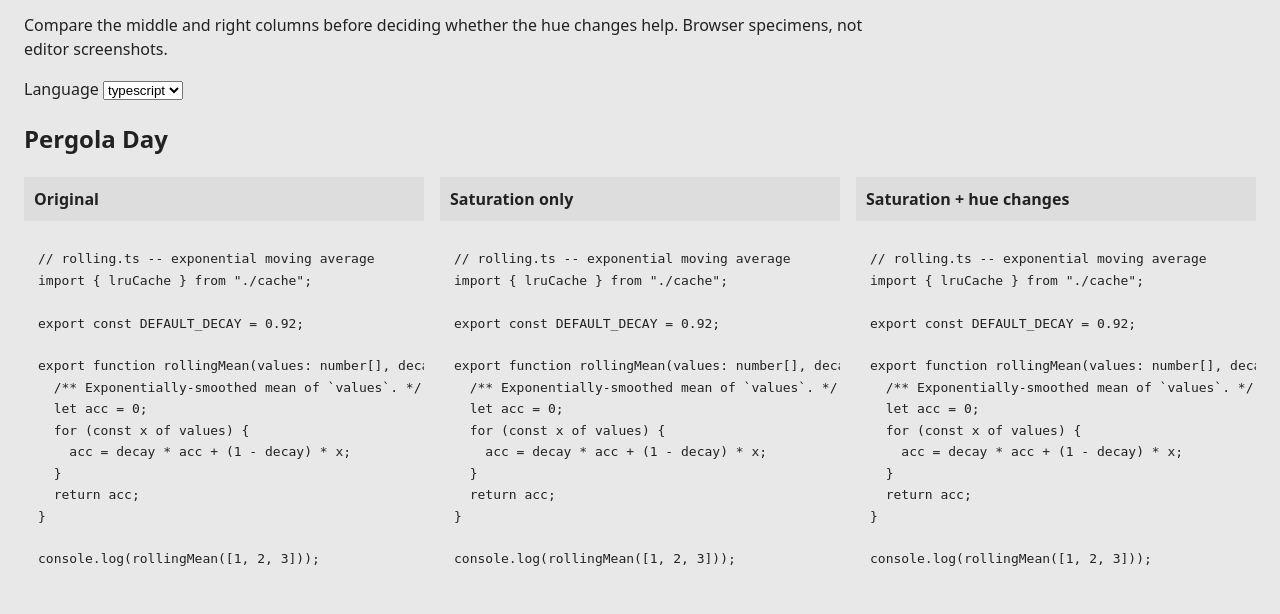
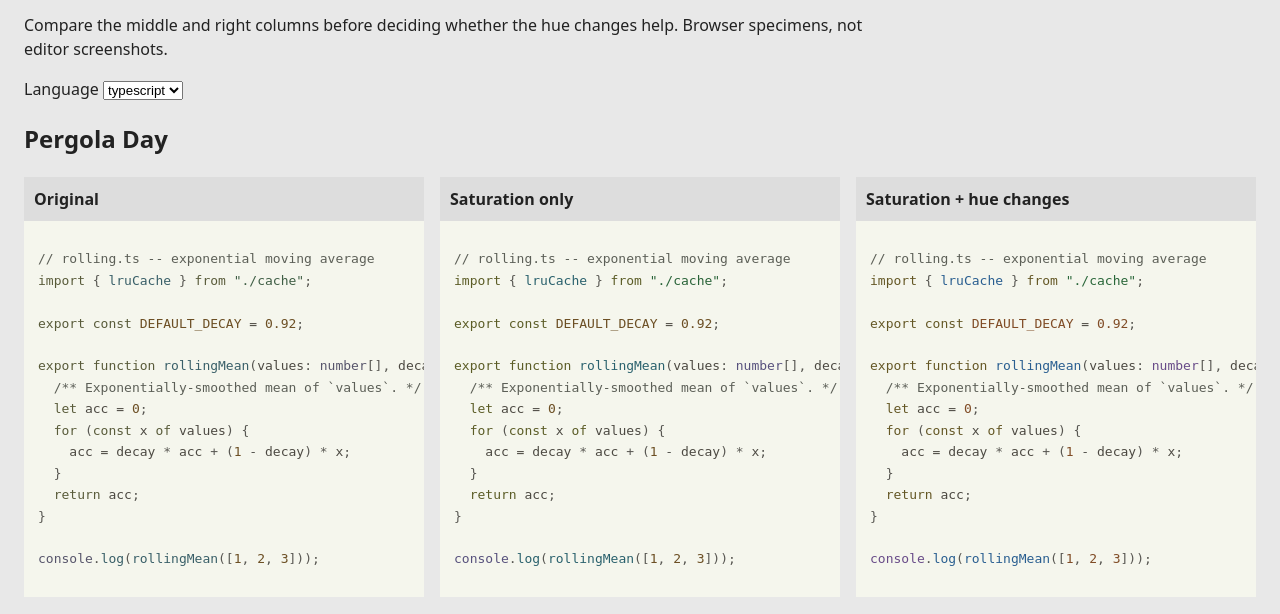
Before and after one commit to sims1253/grotto, a plain HTML site: page out/summer-memories/day-color-study.html in a window 1280 px wide. Shown: the part 168-782 px from the top of the page. Drawn offline with Linux system fonts and the light colour scheme.

Commit message:
Apply normal color view to the Day comparison

```diff
--- a/out/summer-memories/day-color-study.html
+++ b/out/summer-memories/day-color-study.html
@@ -1941,7 +1941,7 @@ body.view-tritan .scope-stone-saturation .surface-type{background-color:#4f585c}
 body.view-tritan .scope-stone-saturation .r-ui_inactive{color:#726d6e}
 body.view-tritan .scope-stone-saturation .surface-ui_inactive{background-color:#726d6e}
 body.view-tritan .scope-stone-saturation .r-warning{color:#6e4c50}
-body.view-tritan .scope-stone-saturation .surface-warning{background-color:#6e4c50}</style><body><h1>Day: is saturation enough?</h1><p>Left: original. Middle: twice the requested OKLCH chroma, with the original hues and lightness. Right: the revision with stronger colors and shifted hues. Gamut limits and contrast repair still apply; shipped chroma does not necessarily double.</p><p>Compare the middle and right columns before deciding whether the hue changes help. Browser specimens, not editor screenshots.</p><label>Language <select id="language"><option>r</option><option>typescript</option><option>python</option></select></label><div class="language" data-language="r" hidden><h2>Pergola Day</h2><section><article class="scope-pergola-original"><h3>Original</h3><div class="specwrap"><pre class="specimen"><span class="r-comment"># rolling.R -- exponential moving average</span>
+body.view-tritan .scope-stone-saturation .surface-warning{background-color:#6e4c50}</style><body class="view-normal"><h1>Day: is saturation enough?</h1><p>Left: original. Middle: twice the requested OKLCH chroma, with the original hues and lightness. Right: the revision with stronger colors and shifted hues. Gamut limits and contrast repair still apply; shipped chroma does not necessarily double.</p><p>Compare the middle and right columns before deciding whether the hue changes help. Browser specimens, not editor screenshots.</p><label>Language <select id="language"><option>r</option><option>typescript</option><option>python</option></select></label><div class="language" data-language="r" hidden><h2>Pergola Day</h2><section><article class="scope-pergola-original"><h3>Original</h3><div class="specwrap"><pre class="specimen"><span class="r-comment"># rolling.R -- exponential moving average</span>
 <span class="r-builtin">library</span><span class="r-punctuation">(</span><span class="r-namespace">dplyr</span><span class="r-punctuation">)</span>
 
 <span class="r-constant">DEFAULT_DECAY</span><span class="r-operator"> &lt;- </span><span class="r-number">0.92</span>
```
